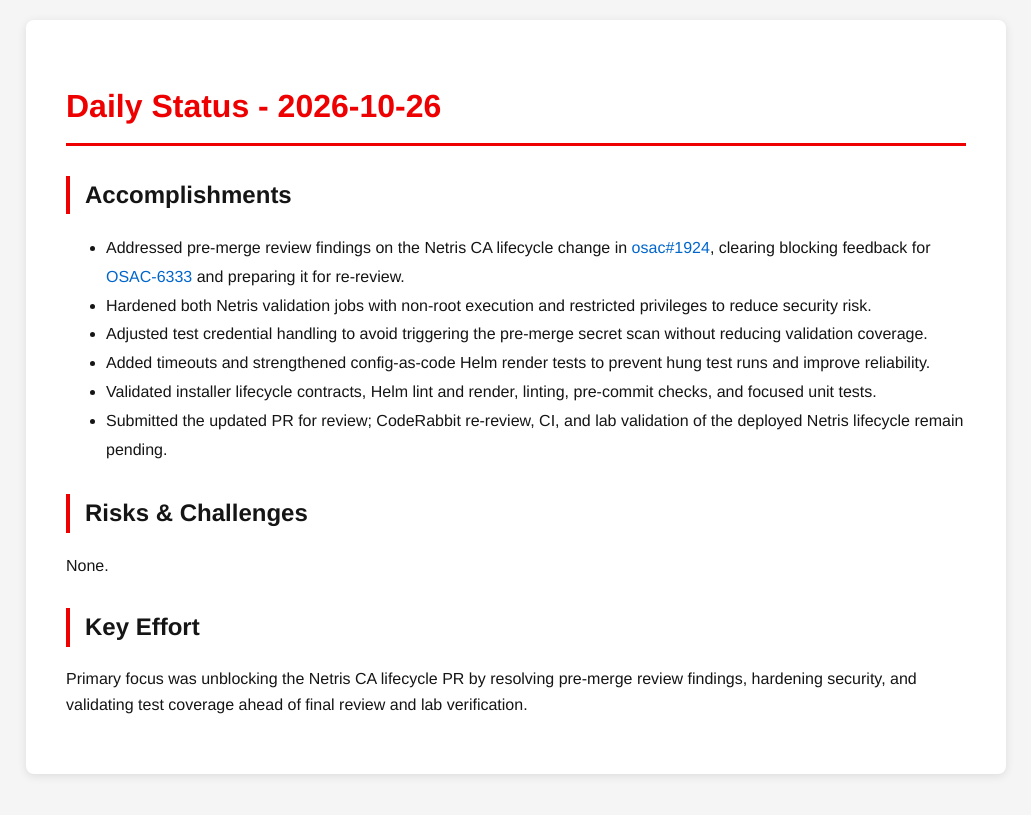
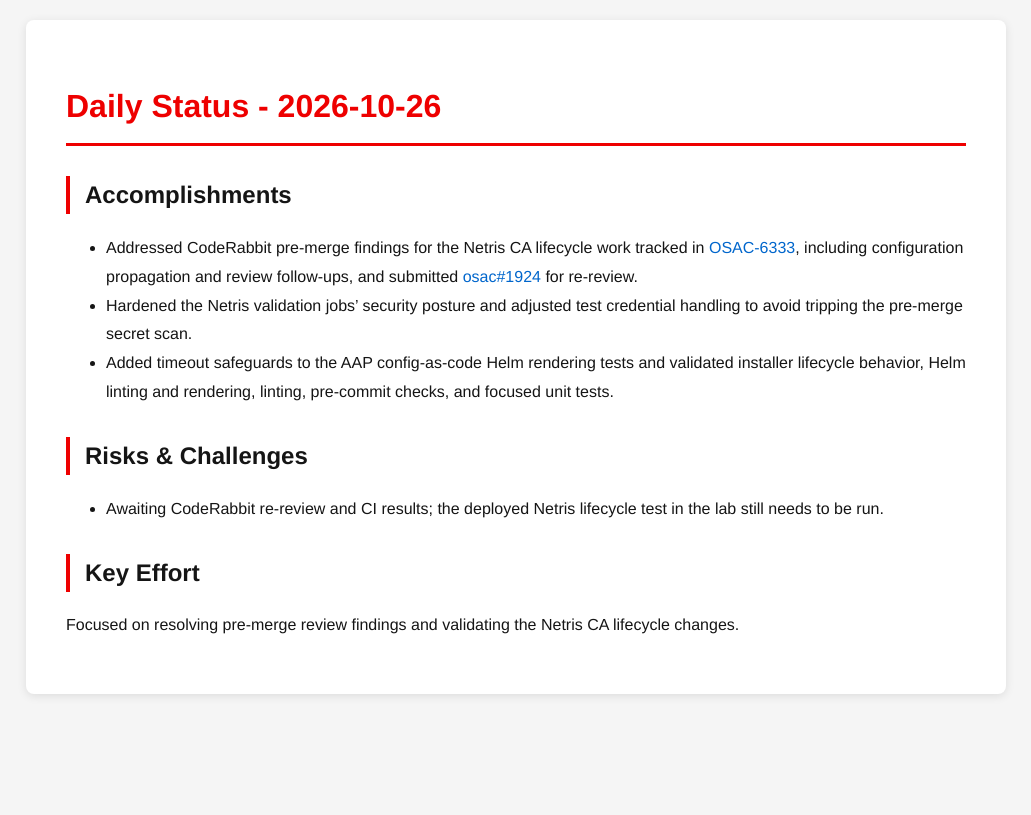
Before and after one commit to tzvatot/daily-status, a Jekyll site: the page built from 2026-10-26.md, in a window 1280 px wide. Shown: the top 815 px of the page, without its empty margins (124-1155 px from the left). Built offline with Jekyll 4.4.1, drawn with Linux system fonts in a browser that asks for light colours.

Commit message:
Daily status update - 2026-10-26

```diff
--- a/2026-10-26.md
+++ b/2026-10-26.md
@@ -7,15 +7,12 @@
 # Daily Status - 2026-10-26
 
 ## Accomplishments
-- Addressed pre-merge review findings on the Netris CA lifecycle change in [osac#1924](https://github.com/osac-project/osac/pull/1924), clearing blocking feedback for [OSAC-6333](https://redhat.atlassian.net/browse/OSAC-6333) and preparing it for re-review.
-- Hardened both Netris validation jobs with non-root execution and restricted privileges to reduce security risk.
-- Adjusted test credential handling to avoid triggering the pre-merge secret scan without reducing validation coverage.
-- Added timeouts and strengthened config-as-code Helm render tests to prevent hung test runs and improve reliability.
-- Validated installer lifecycle contracts, Helm lint and render, linting, pre-commit checks, and focused unit tests.
-- Submitted the updated PR for review; CodeRabbit re-review, CI, and lab validation of the deployed Netris lifecycle remain pending.
+- Addressed CodeRabbit pre-merge findings for the Netris CA lifecycle work tracked in [OSAC-6333](https://redhat.atlassian.net/browse/OSAC-6333), including configuration propagation and review follow-ups, and submitted [osac#1924](https://github.com/osac-project/osac/pull/1924) for re-review.
+- Hardened the Netris validation jobs' security posture and adjusted test credential handling to avoid tripping the pre-merge secret scan.
+- Added timeout safeguards to the AAP config-as-code Helm rendering tests and validated installer lifecycle behavior, Helm linting and rendering, linting, pre-commit checks, and focused unit tests.
 
 ## Risks & Challenges
-None.
+- Awaiting CodeRabbit re-review and CI results; the deployed Netris lifecycle test in the lab still needs to be run.
 
 ## Key Effort
-Primary focus was unblocking the Netris CA lifecycle PR by resolving pre-merge review findings, hardening security, and validating test coverage ahead of final review and lab verification.
+Focused on resolving pre-merge review findings and validating the Netris CA lifecycle changes.
```
